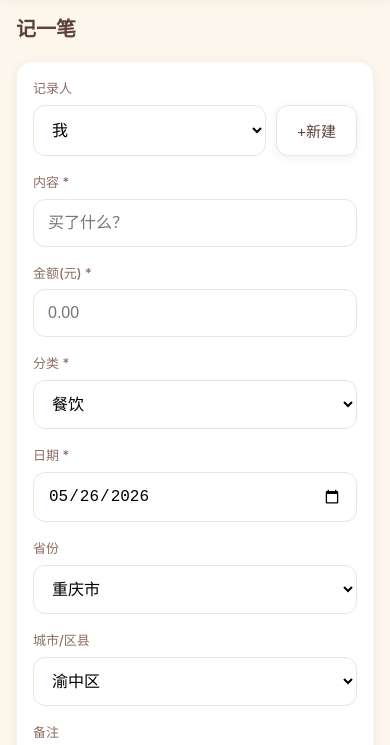
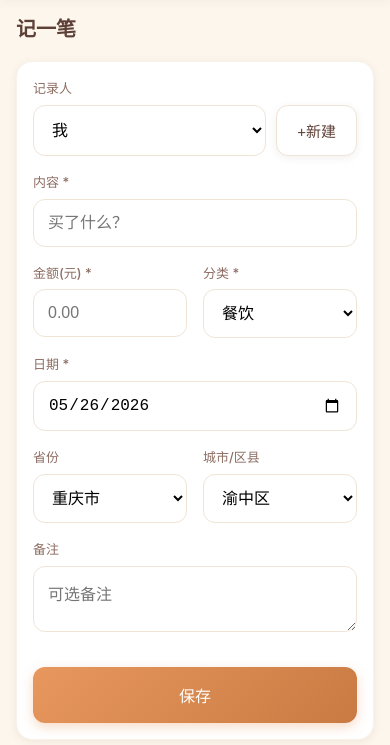
Before and after one commit to chenjiev5/OurNote, a website: page index.html in a window 390 px wide. Shown: the part 63-808 px from the top of the page. Drawn offline with Linux system fonts and the light colour scheme.

Commit message:
fix: 记一笔页面省份城市保持两列布局

```diff
--- a/css/styles.css
+++ b/css/styles.css
@@ -877,11 +877,6 @@ h2 {
         border-radius: 12px;
     }
 
-    .form-row {
-        grid-template-columns: 1fr;
-        gap: 0;
-    }
-
     .btn {
         padding: 14px 20px;
         font-size: 15px;
```
